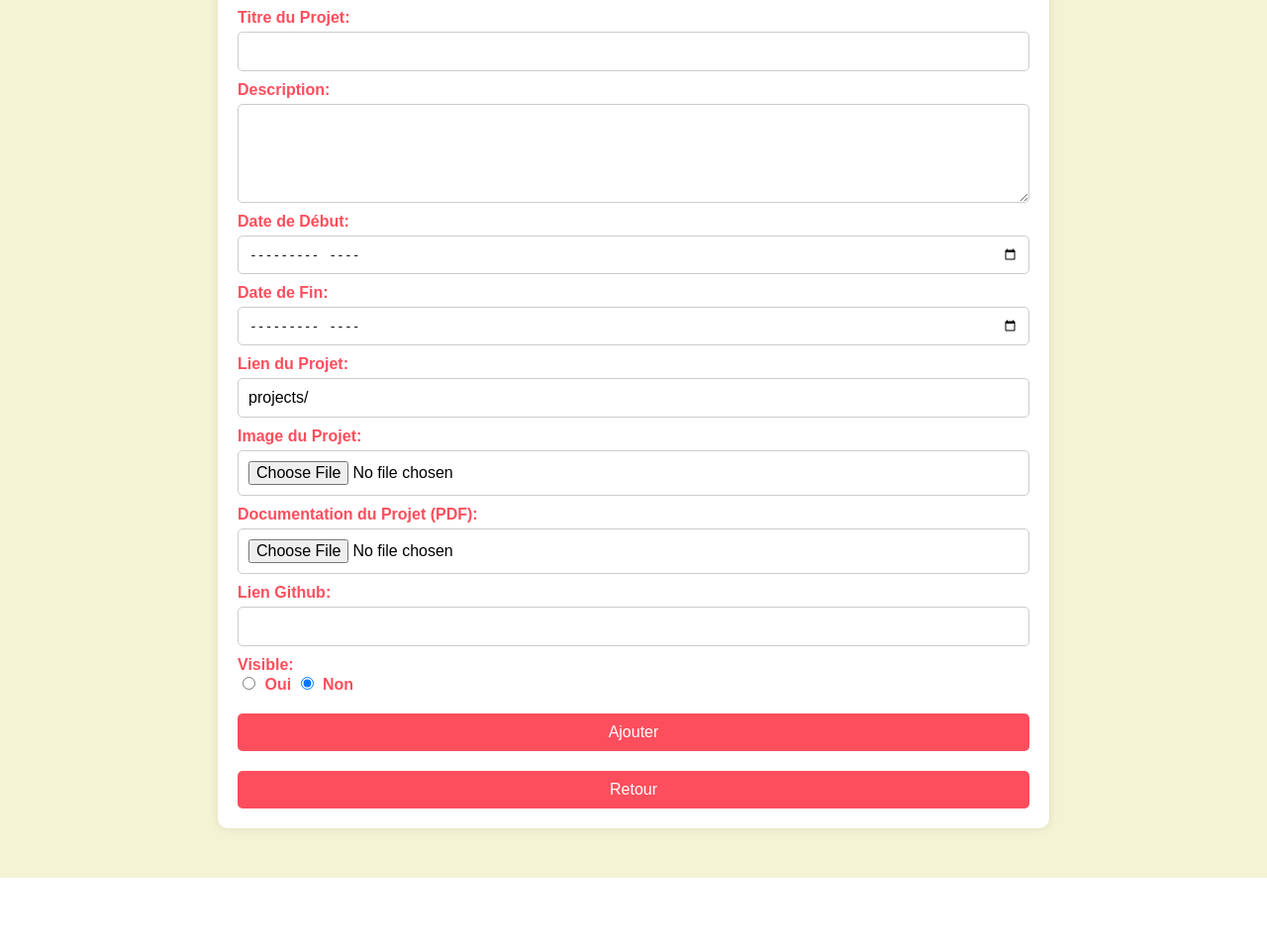
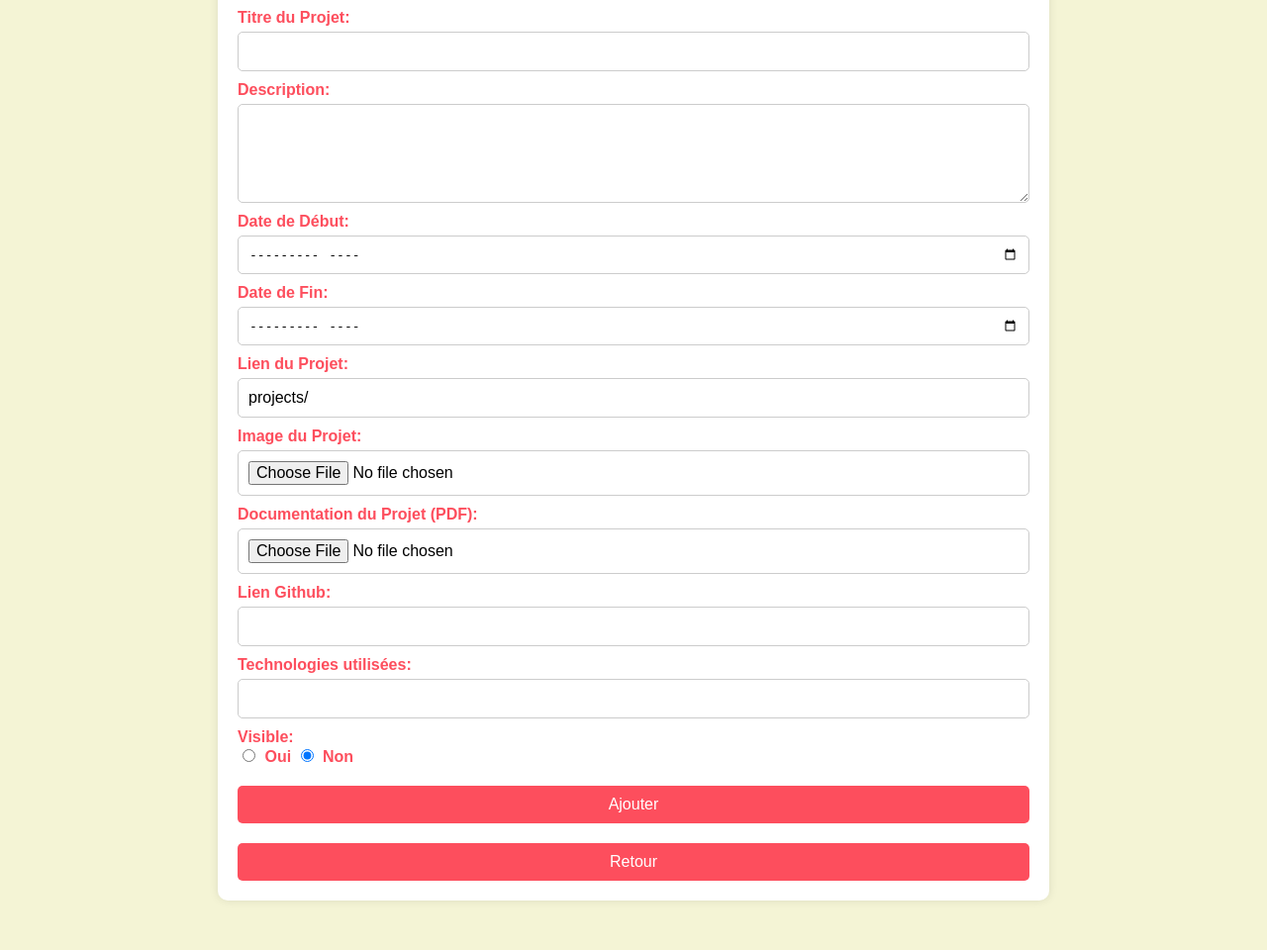
Before and after one commit to MelisandeOnana/Portfolio, a PHP site: page /portfolio/admin/ajouter_projet.php in a window 1280 px wide. Shown: the part 128-1088 px from the top of the page at 99% size. Before the commit the page ends 1015 px from the top, so only its background shows below. Run offline with PHP 8.4, Linux system fonts and the light colour scheme; the visitor is signed in with stand-in values (Sample User, id 1).

Commit message:
Ajout d'un champ pour les technologies utilisées lors de l'ajout et de la modification des projets, et affichage des technologies dans la section portfolio.

```diff
--- a/admin/ajouter_projet.php
+++ b/admin/ajouter_projet.php
@@ -16,6 +16,7 @@ if ($_SERVER['REQUEST_METHOD'] == 'POST') {
     $lien = !empty($_POST['lien']) ? $_POST['lien'] : NULL;
     $lien_github = !empty($_POST['lien_github']) ? $_POST['lien_github'] : NULL;
     $visible = isset($_POST['visible']) && $_POST['visible'] == 'oui' ? 1 : 0;
+    $technologies = !empty($_POST['technologies']) ? $_POST['technologies'] : NULL;
 
     // Gestion de l'image
     $imagePath = NULL;
@@ -36,8 +37,8 @@ if ($_SERVER['REQUEST_METHOD'] == 'POST') {
     }
 
     // Insertion dans la base de données
-    $stmt = $pdo->prepare("INSERT INTO projets (titre, description, date_debut, date_fin, image, lien, documentation, visible, lien_github) VALUES (?, ?, ?, ?, ?, ?, ?, ?, ?)");
-    $stmt->execute([$titre, $description, $date_debut, $date_fin, $imagePath, $lien, $pdfPath, $visible, $lien_github]);
+    $stmt = $pdo->prepare("INSERT INTO projets (titre, description, date_debut, date_fin, image, lien, documentation, visible, lien_github, technologies) VALUES (?, ?, ?, ?, ?, ?, ?, ?, ?, ?)");
+    $stmt->execute([$titre, $description, $date_debut, $date_fin, $imagePath, $lien, $pdfPath, $visible, $lien_github, $technologies]);
 
     echo "<script>alert('Projet ajouté avec succès !'); window.location.href='gestion_projets.php';</script>";
     exit();
@@ -84,6 +85,9 @@ if ($_SERVER['REQUEST_METHOD'] == 'POST') {
             <label for="lien_github">Lien Github:</label>
             <input type="text" id="lien_github" name="lien_github">
 
+            <label for="technologies">Technologies utilisées:</label>
+            <input type="text" id="technologies" name="technologies" required>
+
             <label for="visible">Visible:</label>
             <div>
                 <input type="radio" id="visible_oui" name="visible" value="oui">
--- a/admin/gestion_projets.php
+++ b/admin/gestion_projets.php
@@ -108,6 +108,7 @@ if ($_SERVER['REQUEST_METHOD'] === 'POST' && isset($_POST['delete_project_id']))
                             </div>
                             <div class="project-info">
                                 <h3><?php echo htmlspecialchars($project['titre']); ?></h3>
+                                <p>Technologies utilisées : <?php echo htmlspecialchars($project['technologies']); ?></p>
                                 <p><?php echo htmlspecialchars($project['description']); ?></p>
                                 <p>Date de début : <?php echo (new DateTime($project['date_debut']))->format('m - Y'); ?></p>
                                 <?php if (!empty($project['date_fin'])): ?>
--- a/pages/section-portfolio.php
+++ b/pages/section-portfolio.php
@@ -59,6 +59,7 @@ $projetsPage = array_slice($projets, $offset, $projetsParPage);
                         <?php endif; ?>
                     </p>
                     <p><?= htmlspecialchars($projet['description']); ?></p>
+                    <p><strong>Technologies utilisées :</strong> <?= htmlspecialchars($projet['technologies']); ?></p>
                 </div>
                 <div class="btn-container">
                     <a href="<?= htmlspecialchars($projet['lien']); ?>" class="btn" target="_blank">Voir le projet</a>
```
Also changed, not shown: admin/modifier_projet.php (+5 -2 lines).
